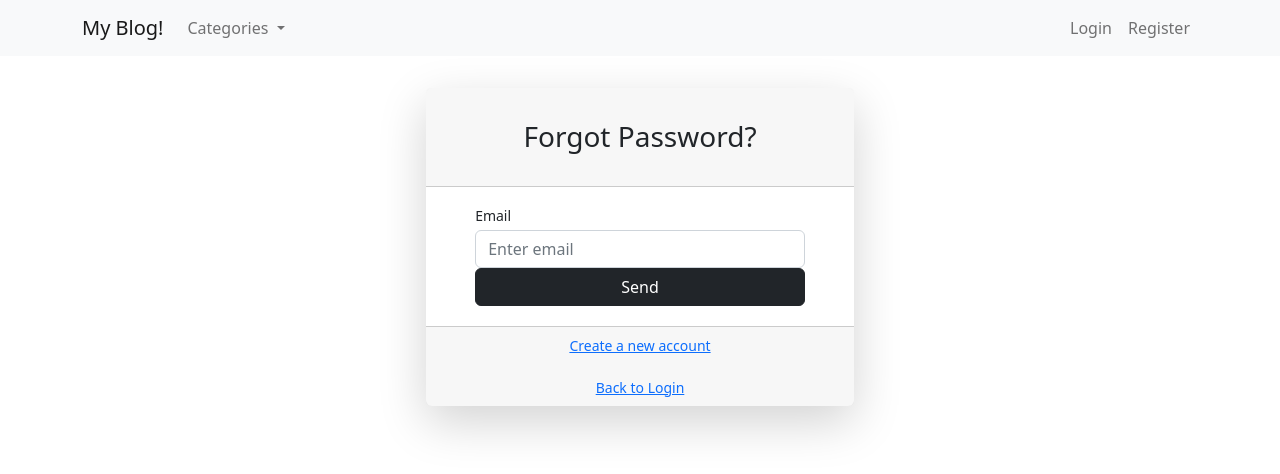
After one commit to masaru1405/django-blog2, a Django app: page /members/password-reset in a window 1280 px wide. The commit adds this page. Shown: the top 474 px of the page. Run offline with Django 4.2, Linux system fonts and the light colour scheme; data comes from the database, SQL or seed files in the repository; both versions use the stored data as it was after the commit; some libraries are stand-ins or nearby versions.

Commit message:
fazendo o reset password

```diff
--- a/apps/members/templates/registration/login.html
+++ b/apps/members/templates/registration/login.html
@@ -61,7 +61,7 @@
                   Remember me
                 </label>
               </div>
-              <a href="#" class="text-body">Forgot password?</a>
+              <a href="{% url 'password_reset' %}" class="text-body">Forgot password?</a>
             </div>
 
             <div class="text-center text-lg-start mt-4 pt-2">
--- /dev/null
+++ b/apps/members/templates/registration/password_reset.html
@@ -0,0 +1,63 @@
+{% extends 'base.html' %}
+
+{% block content %}
+<div class="form-content my-3 p-3">
+   <div class="container">
+      <div class="row justify-content-center">
+         <div class="col-lg-5">
+            <div class="card shadow-lg border-0 rounded-lg mt-0 mb-3">
+
+               <div class="card-header justify-content-center">
+                  <div id="error_div"></div>
+                  <h3 class="font-weight-light my-4 text-center">Forgot Password?</h3>
+               </div>
+
+               {% if form.errors %}
+                  <div class="alert alert-danger alert-dismissible" role="alert">
+                     <div id="form_errors">
+                        {% for key, value in form.errors.items %}
+                           <strong>{{value}}</strong>
+                        {% endfor %}
+                     </div>
+                     <button type="button" class="close" data-dismiss="alert" aria-label="Close">
+                        <span aria-hidden="true">&times;</span>
+                     </button>
+                  </div>
+               {% endif %}
+
+               <div class="card-body">
+                  <form method="POST">
+                     {% csrf_token %}
+                     <!--Email-->
+                     <div class="form-row">
+                        <div class="col-md-10 offset-md-1">
+                           <div class="form-group">
+                              <label for="id_email" class="small mb-1">Email</label>
+                              <input type="email" name="email" class="form-control" autocomplete="email" maxlength="254" required id="id_email" placeholder="Enter email">
+                           </div>
+                        </div>
+                     </div>
+                     <!--Submit-->
+                     <div class="form-row">
+                        <div class="col-md-10 offset-md-1">
+                           <div class="form-group mt-0 mb-1">
+                              <button type="submit" class="col-md-12 btn btn-dark">Send</button>
+                           </div>
+                        </div>
+                     </div>
+                  </form>
+               </div>
+
+               <div class="card-footer text-center">
+                  <div class="small">
+                     <a href="#">Create a new account</a><br><br>
+                     <a href="#">Back to Login</a><br>
+                  </div>
+               </div>
+
+            </div>
+         </div>
+      </div>
+   </div>
+</div>
+{% endblock %}
--- /dev/null
+++ b/apps/members/templates/registration/password_reset_subject.txt
@@ -0,0 +1 @@
+Django - Registration/Login App Password Reset
--- a/apps/members/urls.py
+++ b/apps/members/urls.py
@@ -5,8 +5,9 @@ from . import views
 urlpatterns = [
   path('register', views.UserRegisterView.as_view(), name='register'),
   path('login', views.LoginInterfaceView.as_view(), name='login'),
-  path('edit_settings', views.UserEditSettingsView.as_view(), name='edit_settings'),
+  path('edit-settings', views.UserEditSettingsView.as_view(), name='edit_settings'),
   path('<int:pk>/profile', views.ShowProfilePageView.as_view(), name='show_profile'),
-  path('<int:pk>/edit_profile_page', views.EditProfilePageView.as_view(), name='edit_profile_page'),
-  path('create_profile_page/', views.CretaProfilePageView.as_view(), name='create_profile_page')
+  path('<int:pk>/edit-profile-page', views.EditProfilePageView.as_view(), name='edit_profile_page'),
+  path('create-profile-page/', views.CretaProfilePageView.as_view(), name='create_profile_page'),
+  path('password-reset', views.ResetPasswordView.as_view(), name='password_reset')
 ]
--- a/apps/members/views.py
+++ b/apps/members/views.py
@@ -4,7 +4,8 @@ from django.urls import reverse_lazy
 from django.views.generic import CreateView, UpdateView, DetailView
 #from django.contrib.auth.forms import UserCreationForm, UserChangeForm
 from django.contrib.auth.forms import PasswordChangeForm
-from django.contrib.auth.views import PasswordChangeView, LoginView
+from django.contrib.auth.views import PasswordChangeView, LoginView, PasswordResetView
+from django.contrib.messages.views import SuccessMessageMixin
 from django.contrib.auth.mixins import LoginRequiredMixin
 from .forms import SignUpForm, EditProfileForm, CreateProfileForm, LoginForm
 
@@ -61,3 +62,13 @@ class CretaProfilePageView(LoginRequiredMixin, CreateView):
   def form_valid(self, form):
     form.instance.user = self.request.user
     return super().form_valid(form)
+
+class ResetPasswordView(SuccessMessageMixin, PasswordResetView):
+  template_name = 'registration/password_reset.html'
+  email_template_name = 'registration/password_reset_email.html'
+  subject_template_name = 'registration/password_reset_subject'
+  success_message =  "We've emailed you instructions for setting your password, " \
+                      "if an account exists with the email you entered. You should receive them shortly." \
+                      " If you don't receive an email, " \
+                      "please make sure you've entered the address you registered with, and check your spam folder."
+  success_url = reverse_lazy('home')
--- a/blog2/urls.py
+++ b/blog2/urls.py
@@ -10,6 +10,8 @@ urlpatterns = [
     path('members/', include('django.contrib.auth.urls')),
     path('members/', include('members.urls')),
     path('password/', auth_views.PasswordChangeView.as_view(template_name='registration/change_password.html')),
+    path('password-reset-confirm/<uidb64>/<token>/', auth_views.PasswordResetConfirmView.as_view(template_name='registration/password_reset_confirm.html'), name='password_reset_confirm'),
+    path('password-reset-complete/', auth_views.PasswordResetCompleteView.as_view(template_name='registration/password_reset_complete.html'), name='password_reset_complete')
 ]
 
 if settings.DEBUG:
```
Also changed, not shown: apps/members/templates/registration/password_reset_complete.html (added, +17 -0 lines), apps/members/templates/registration/password_reset_confirm.html (added, +71 -0 lines), apps/members/templates/registration/password_reset_email.html (added, +12 -0 lines), db.sqlite3.
